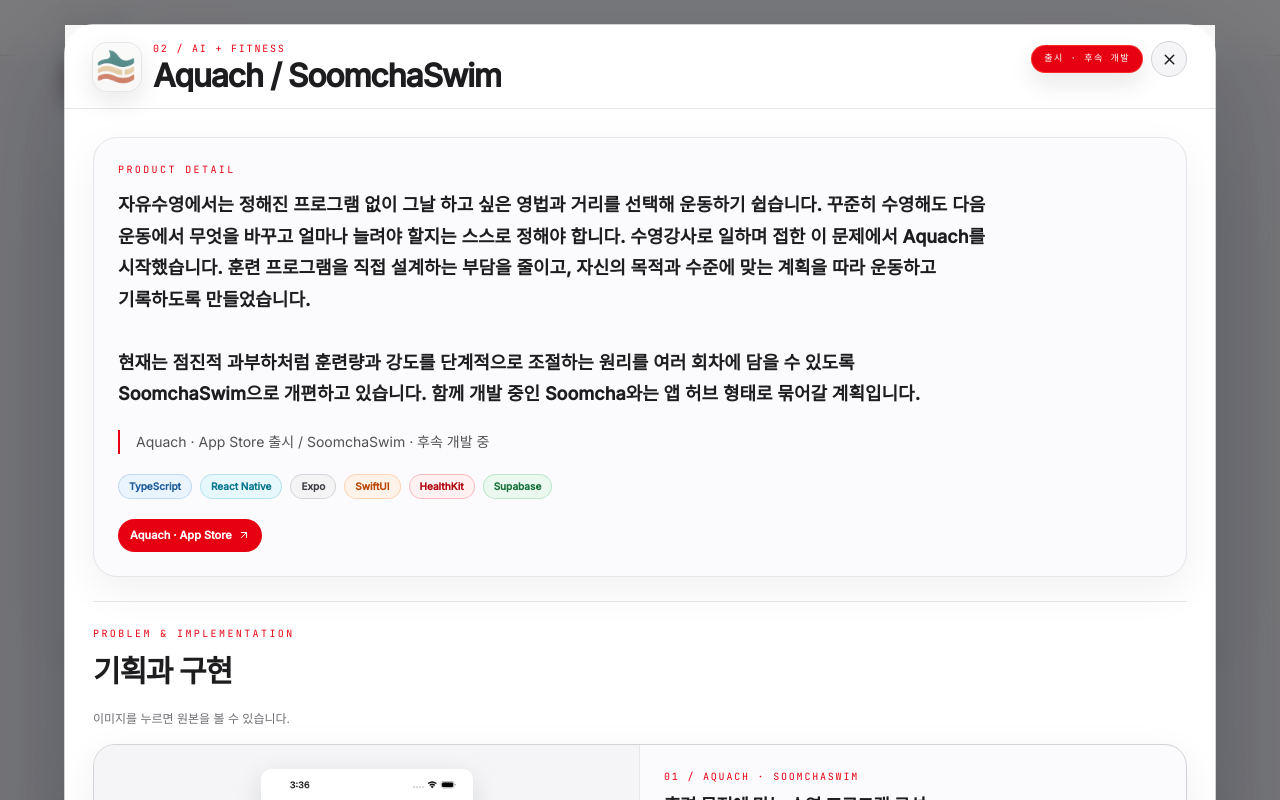
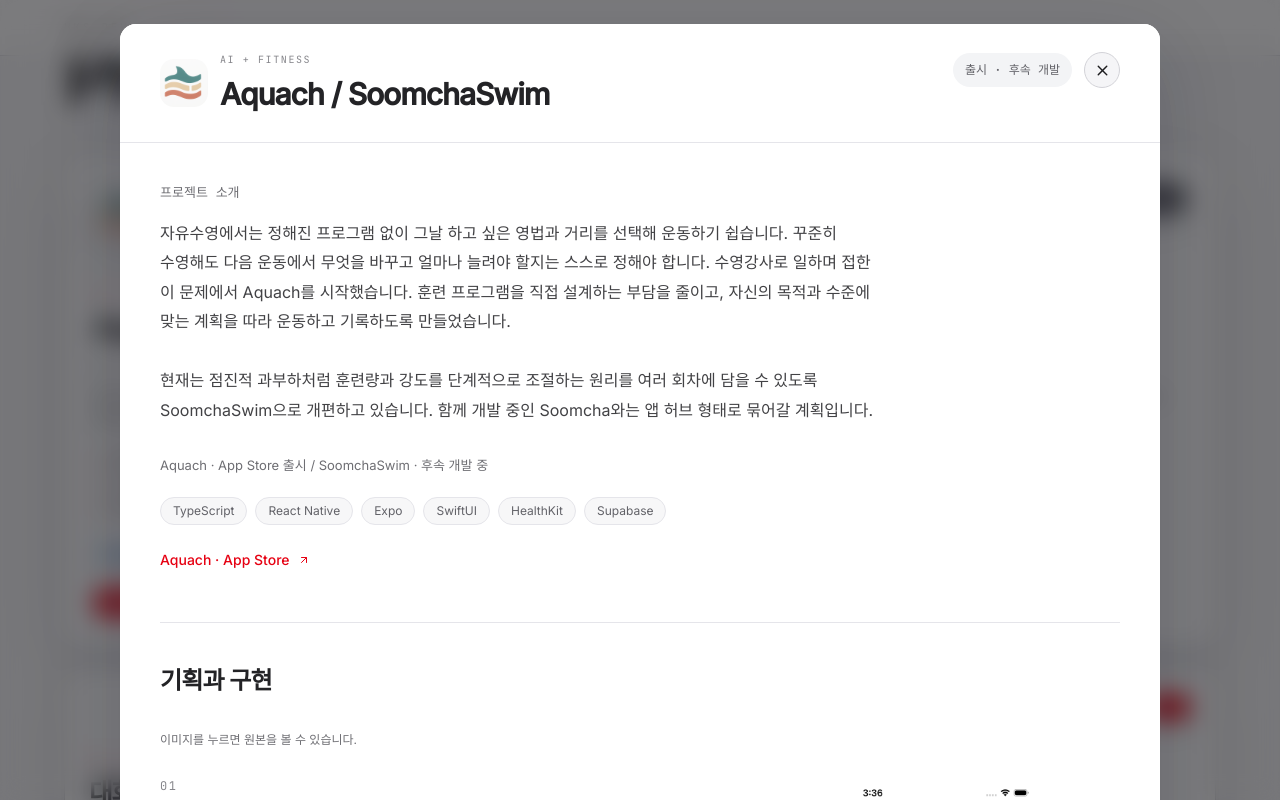
Before and after one commit to hks-Khan/hks-Khan.github.io, a React (Vite) app: page / in a window 1280 px wide. Both pictures are taken after a click on the button 347 px from the left and 1385 px from the top of the page. Shown: the part 985-1785 px from the top of the page. Built offline with nearby package versions, Linux system fonts and the light colour scheme.

Commit message:
Apply editorial typography and layout to project details

```diff
--- a/src/app/App.tsx
+++ b/src/app/App.tsx
@@ -1150,31 +1150,31 @@
           role="presentation"
         >
           <section
-            className="mx-auto w-full max-w-6xl rounded-[30px] border border-[#D2D2D7] bg-white shadow-[0_36px_120px_rgba(15,23,42,0.28)]"
+            className="mx-auto w-full max-w-[1040px] rounded-[16px] bg-white shadow-[0_24px_80px_rgba(15,23,42,0.18)]"
             onClick={(event) => event.stopPropagation()}
             role="dialog"
             aria-modal="true"
             aria-labelledby="project-detail-title"
           >
-            <div className="sticky top-0 z-10 flex items-start justify-between gap-4 border-b border-[#E5E5EA] bg-white/92 px-5 py-4 backdrop-blur-xl sm:px-7">
+            <div className="sticky top-0 z-10 flex items-start justify-between gap-3 rounded-t-[16px] border-b border-[#E5E5EA] bg-white/95 px-5 py-5 backdrop-blur-xl sm:px-10 sm:py-7">
               <div className="flex min-w-0 items-center gap-3">
                 {selectedProject.logo && (
-                  <div className="grid h-12 w-12 shrink-0 place-items-center overflow-hidden rounded-[14px] bg-[#F5F5F7] shadow-[0_10px_26px_rgba(15,23,42,0.1)] ring-1 ring-[#E5E5EA]">
+                  <div className="grid h-12 w-12 shrink-0 place-items-center overflow-hidden rounded-[14px] bg-white">
                     <img src={selectedProject.logo} alt={`${selectedProject.title} logo`} className="h-full w-full object-cover" />
                   </div>
                 )}
                 <div className="min-w-0">
-                  <div style={MONO} className="mb-1 text-[10px] uppercase tracking-[0.18em] text-[#E60012]">
-                    {selectedProject.id} / {selectedProject.accent}
+                  <div style={MONO} className="mb-2 text-[10px] uppercase tracking-[0.16em] text-[#86868B]">
+                    {selectedProject.accent}
                   </div>
-                  <h2 id="project-detail-title" className="truncate text-[24px] font-black leading-none tracking-[-0.04em] text-[#1D1D1F] sm:text-[32px]">
+                  <h2 id="project-detail-title" className="break-keep text-[21px] font-semibold leading-[1.3] tracking-[-0.035em] text-[#232326] sm:text-[30px]">
                     {selectedProject.title}
                   </h2>
                 </div>
               </div>
 
-              <div className="flex shrink-0 items-center gap-2">
-                <span style={MONO} className={statusBadgeClass(selectedProject.status, "small")}>
+              <div className="flex shrink-0 flex-col-reverse items-end gap-3 sm:flex-row sm:items-center">
+                <span style={MONO} className="rounded-full bg-[#F3F4F6] px-3 py-2 text-[10px] font-normal text-[#626268] sm:text-[12px]">
                   {selectedProject.status}
                 </span>
                 <button
@@ -1188,20 +1188,20 @@
               </div>
             </div>
 
-            <div className="p-5 sm:p-7">
-              <div className="rounded-[24px] border border-[#E5E5EA] bg-[#FBFBFD] p-5 shadow-[0_14px_42px_rgba(15,23,42,0.06)] sm:p-6">
-                <div style={MONO} className="mb-3 text-[10px] uppercase tracking-[0.24em] text-[#E60012]">
-                  Product detail
+            <div className="px-5 pb-10 pt-8 sm:px-10 sm:pb-14 sm:pt-10">
+              <div>
+                <div style={MONO} className="mb-4 text-[13px] font-normal text-[#6E6E73]">
+                  프로젝트 소개
                 </div>
-                <p className="max-w-4xl whitespace-pre-line break-keep text-[16px] font-bold leading-[1.75] text-[#1D1D1F] sm:text-[18px]">
+                <p className="max-w-[720px] whitespace-pre-line break-keep text-[16px] font-normal leading-[1.85] text-[#424245]">
                   {selectedProject.detailIntro}
                 </p>
 
-                <p className="mt-5 border-l-2 border-[#E60012] pl-4 text-[14px] leading-[1.75] text-[#515154]">{selectedProject.statusNote}</p>
+                <p className="mt-7 text-[13px] font-normal leading-[1.8] text-[#6E6E73]">{selectedProject.statusNote}</p>
 
                 <div className="mt-5 flex flex-wrap gap-2">
                   {selectedProject.tags.map((tag, tagIndex) => (
-                    <span key={`${selectedProject.id}-detail-tag-${tagIndex}`} className={tagBadgeClass(tag)}>
+                    <span key={`${selectedProject.id}-detail-tag-${tagIndex}`} className="rounded-full border border-[#E5E5EA] bg-[#F7F7F8] px-3 py-1 text-[12px] font-normal text-[#626268]">
                       {tag}
                     </span>
                   ))}
@@ -1215,7 +1215,7 @@
                         href={link.href}
                         target="_blank"
                         rel="noreferrer"
-                        className="inline-flex items-center gap-1.5 rounded-full bg-[#E60012] px-3 py-2 text-[11px] font-bold text-white transition-colors duration-200 hover:bg-[#1D1D1F]"
+                        className="inline-flex items-center gap-2 py-1 text-[14px] font-medium text-[#E60012] underline-offset-4 hover:underline"
                       >
                         {link.label}
                         <ArrowUpRight size={12} />
@@ -1225,32 +1225,42 @@
                 )}
               </div>
 
-              <div className="mt-6">
-                <div className="mb-4 flex items-end justify-between gap-4 border-t border-[#E5E5EA] pt-6">
+              <div className="mt-12">
+                <div className="mb-8 flex items-end justify-between gap-4 border-t border-[#E5E5EA] pt-10">
                   <div>
-                    <div style={MONO} className="mb-2 text-[10px] uppercase tracking-[0.24em] text-[#E60012]">
-                      Problem & implementation
-                    </div>
-                    <h3 className="text-[24px] font-black tracking-[-0.04em] text-[#1D1D1F] sm:text-[30px]">
+                    <h3 className="text-[24px] font-semibold tracking-[-0.035em] text-[#232326]">
                       기획과 구현
                     </h3>
                   </div>
                 </div>
 
                 <p className="mb-4 text-[12px] text-[#6E6E73]">이미지를 누르면 원본을 볼 수 있습니다.</p>
-                <div className="grid gap-4 lg:grid-cols-2">
+                <div className="grid grid-cols-1 divide-y divide-[#E5E5EA]">
                   {selectedProject.planningSections?.map((section) => (
                     <article
                       key={`${selectedProject.id}-${section.title}`}
-                      className={`overflow-hidden rounded-[22px] border border-[#D2D2D7] bg-[#FBFBFD] shadow-[0_14px_42px_rgba(15,23,42,0.07)] ${getSectionImages(section).length ? "lg:col-span-2" : ""}`}
+                      className="py-10 first:pt-3"
                     >
-                      <div className={getSectionImages(section).length ? "grid min-h-full md:grid-cols-[1fr_1fr]" : "grid min-h-full"}>
+                      <div className={getSectionImages(section).length ? "grid items-start gap-8 md:grid-cols-[minmax(0,1.55fr)_minmax(0,1fr)] md:gap-10" : "max-w-[720px]"}>
+                        <div>
+                          <div style={MONO} className="mb-3 text-[12px] tracking-[0.12em] text-[#86868B]">
+                            {section.label.split(" / ")[0]}
+                          </div>
+                          <h4 className="break-keep text-[19px] font-semibold leading-[1.5] tracking-[-0.025em] text-[#232326]">
+                            {section.title}
+                          </h4>
+                          <div className="mt-5 space-y-5 break-keep text-[16px] font-normal leading-[1.85] text-[#424245]">
+                            <p>{section.intent}</p>
+                            <p>{section.execution}</p>
+                          </div>
+                        </div>
+
                         {getSectionImages(section).length > 0 && (
-                          <figure className="flex min-w-0 flex-col justify-center gap-3 border-b border-[#E5E5EA] bg-[#F5F5F7] p-4 md:border-b-0 md:border-r sm:p-6">
+                          <figure className="flex min-w-0 flex-col gap-4">
                             <div className={getSectionImages(section).length > 1 ? "grid w-full grid-cols-2 items-center gap-3" : "flex items-center justify-center"}>
                               {getSectionImages(section).map((image, imageIndex) => (
                                 <a
-                                  key={`${selectedProject.id}-${section.label}-image-${imageIndex}`}
+                                  key={`${selectedProject.id}-${section.label.split(" / ")[0]}-image-${imageIndex}`}
                                   href={image}
                                   target="_blank"
                                   rel="noreferrer"
@@ -1261,7 +1271,7 @@
                                     src={image}
                                     alt={section.imageCaption || `${selectedProject.title} ${section.title} 화면`}
                                     loading="lazy"
-                                    className="max-h-[460px] max-w-full rounded-[10px] object-contain shadow-[0_8px_28px_rgba(15,23,42,0.12)]"
+                                    className="max-h-[460px] max-w-full rounded-[12px] object-contain"
                                   />
                                 </a>
                               ))}
@@ -1271,27 +1281,14 @@
                             </figcaption>
                           </figure>
                         )}
-
-                        <div className="p-5 sm:p-6">
-                          <div style={MONO} className="mb-2 text-[10px] uppercase tracking-[0.18em] text-[#E60012]">
-                            {section.label}
-                          </div>
-                          <h4 className="text-[18px] font-black tracking-[-0.03em] text-[#1D1D1F]">
-                            {section.title}
-                          </h4>
-                          <div className="mt-4 space-y-4 break-keep text-[15px] leading-[1.85] text-[#515154]">
-                            <p>{section.intent}</p>
-                            <p>{section.execution}</p>
-                          </div>
-                        </div>
                       </div>
                     </article>
                   ))}
                 </div>
               </div>
-              <section aria-labelledby="development-logs-title" className="mt-7 border-t border-[#E5E5EA] pt-6">
+              <section aria-labelledby="development-logs-title" className="mt-6 border-t border-[#E5E5EA] pt-10">
                 <div className="mb-4 flex items-baseline justify-between gap-4">
-                  <h3 id="development-logs-title" className="text-[22px] font-black tracking-[-0.04em]">개발로그</h3>
+                  <h3 id="development-logs-title" className="text-[23px] font-semibold tracking-[-0.03em]">개발로그</h3>
                   <span className="text-[12px] text-[#86868B]">{getDevelopmentLogs(selectedProject).length}편</span>
                 </div>
                 <div className="grid gap-3">
@@ -1299,10 +1296,10 @@
                 <a
                   key={log.slug}
                   href={`#/projects/${selectedProject.id}/logs/${log.slug}`}
-                  className="group flex items-start justify-between gap-5 rounded-[20px] border border-[#D2D2D7] bg-[#FBFBFD] p-5 transition-colors hover:border-[#E60012]/40 hover:bg-[#FFF8F8] focus-visible:outline-2 focus-visible:outline-offset-4 focus-visible:outline-[#E60012]"
+                  className="group flex items-start justify-between gap-5 border-b border-[#E5E5EA] py-5 transition-colors hover:text-[#E60012] focus-visible:outline-2 focus-visible:outline-offset-4 focus-visible:outline-[#E60012]"
                 >
                   <div className="min-w-0">
-                    <h4 className="break-keep text-[17px] font-bold leading-[1.5]">{log.title}</h4>
+                    <h4 className="break-keep text-[17px] font-medium leading-[1.5]">{log.title}</h4>
                     <p className="mt-2 break-keep text-[13px] leading-[1.8] text-[#6E6E73]">{log.summary}</p>
                   </div>
                   <ArrowUpRight size={20} className="mt-1 shrink-0 text-[#E60012]" aria-hidden="true" />
```
